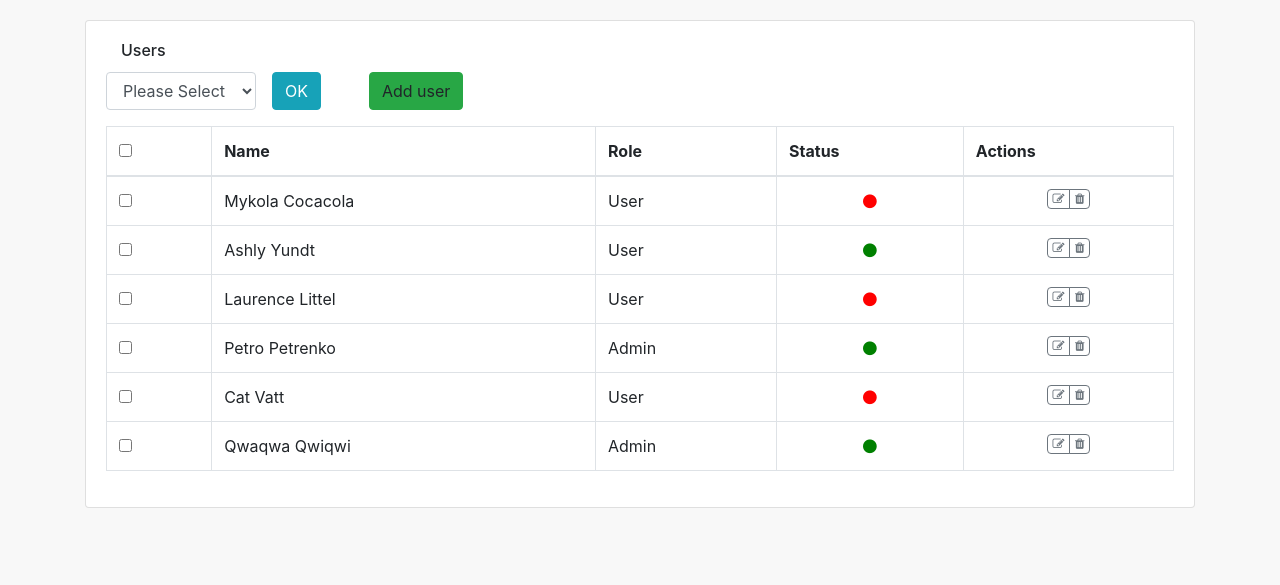
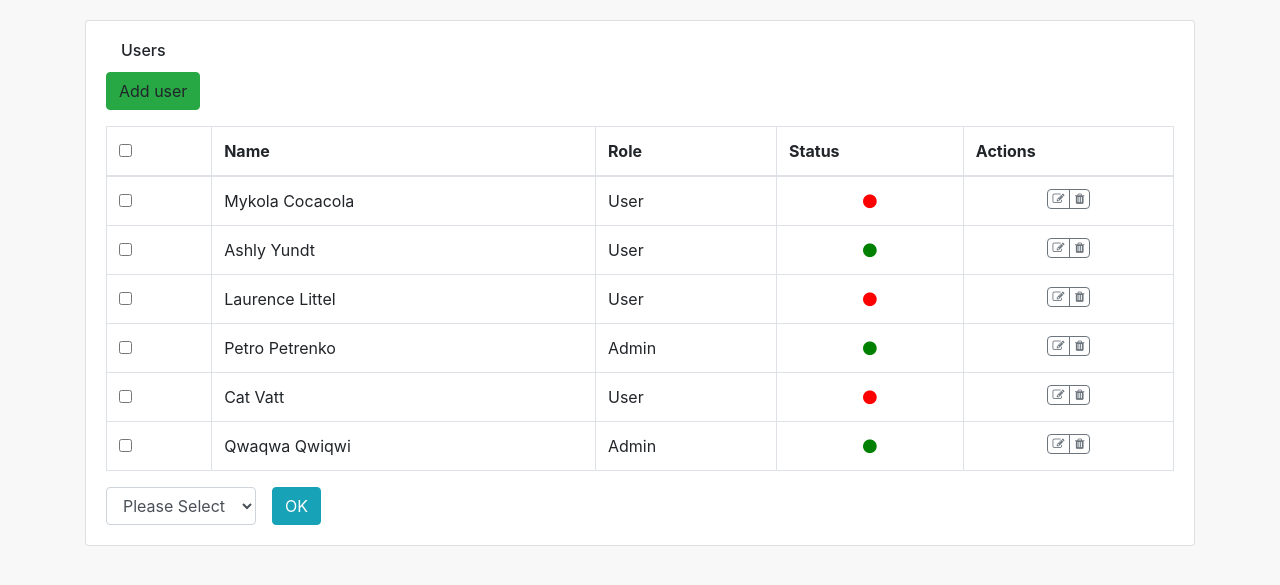
Before and after one commit to sv-dubov/Sprint, a PHP site: page / in a window 1280 px wide. Shown: the top 585 px of the page. Run offline with PHP 8.4, Linux system fonts and the light colour scheme; data comes from the database, SQL or seed files in the repository; some libraries are stand-ins or nearby versions.

Commit message:
Refix buttons in table

```diff
--- a/index.php
+++ b/index.php
@@ -30,13 +30,6 @@ include 'backend/database.php';
                             </div>
                             <div class="col-sm-6">
                                 <div class="row">
-                                    <select class="form-control mr-3" id="actions" style="width:auto;">
-                                        <option selected="selected" value="0" disabled>Please Select</option>
-                                        <option value="1">Set active</option>
-                                        <option value="2">Set not active</option>
-                                        <option value="3">Delete</option>
-                                    </select>
-                                    <button type="button" class="btn btn-info mr-5" id="btn-actions">OK</button>
                                     <a id="addUser" class="btn btn-success" data-toggle="modal">Add user</a>
                                 </div>
                             </div>
@@ -108,6 +101,17 @@ include 'backend/database.php';
                                         ?>
                                         </tbody>
                                     </table>
+                                </div>
+                            </div>
+                            <div class="col-sm-6">
+                                <div class="row">
+                                    <select class="form-control mr-3" id="actions" style="width:auto;">
+                                        <option selected="selected" value="0" disabled>Please Select</option>
+                                        <option value="1">Set active</option>
+                                        <option value="2">Set not active</option>
+                                        <option value="3">Delete</option>
+                                    </select>
+                                    <button type="button" class="btn btn-info" id="btn-actions">OK</button>
                                 </div>
                             </div>
                         </div>
```
